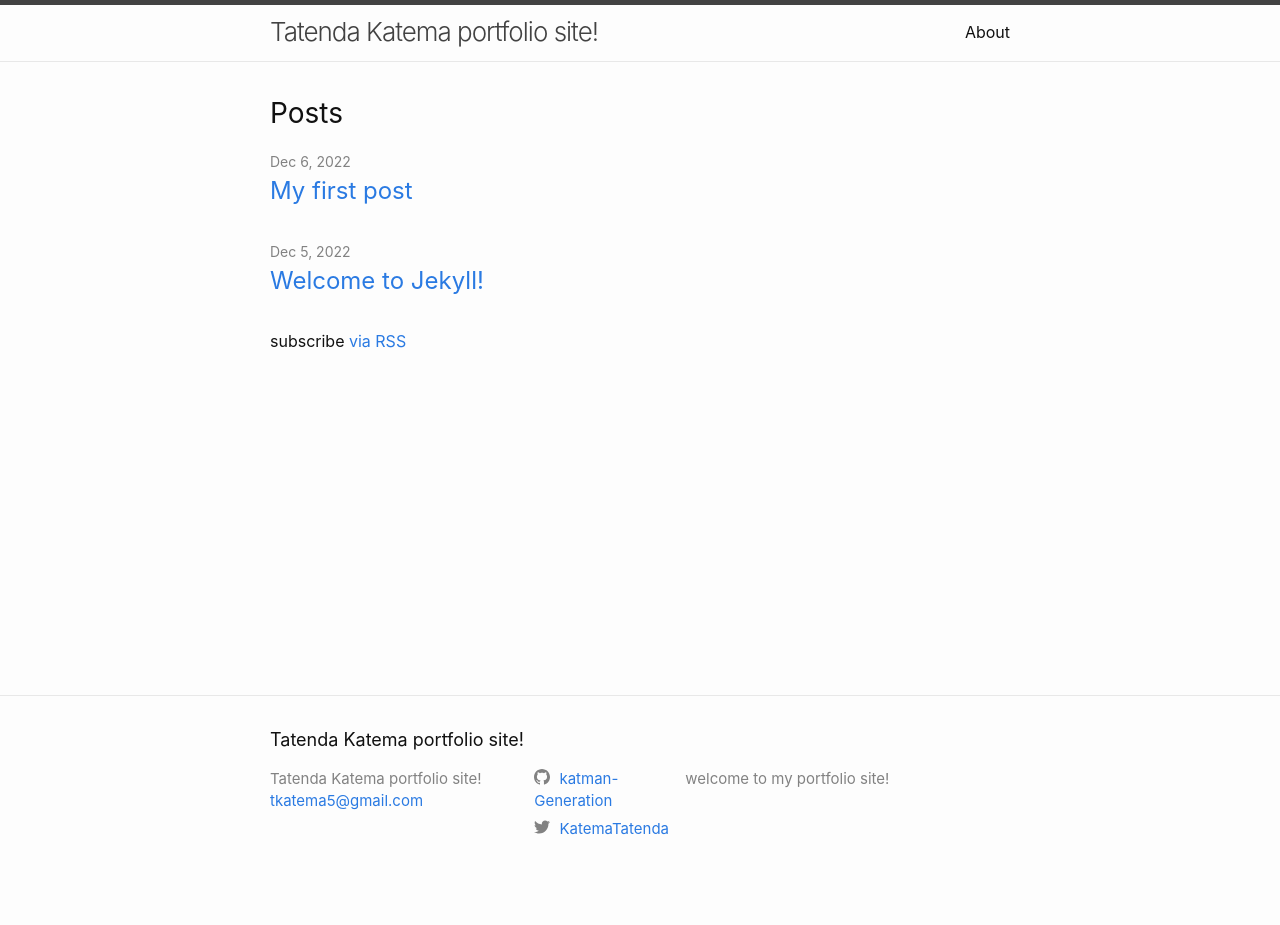
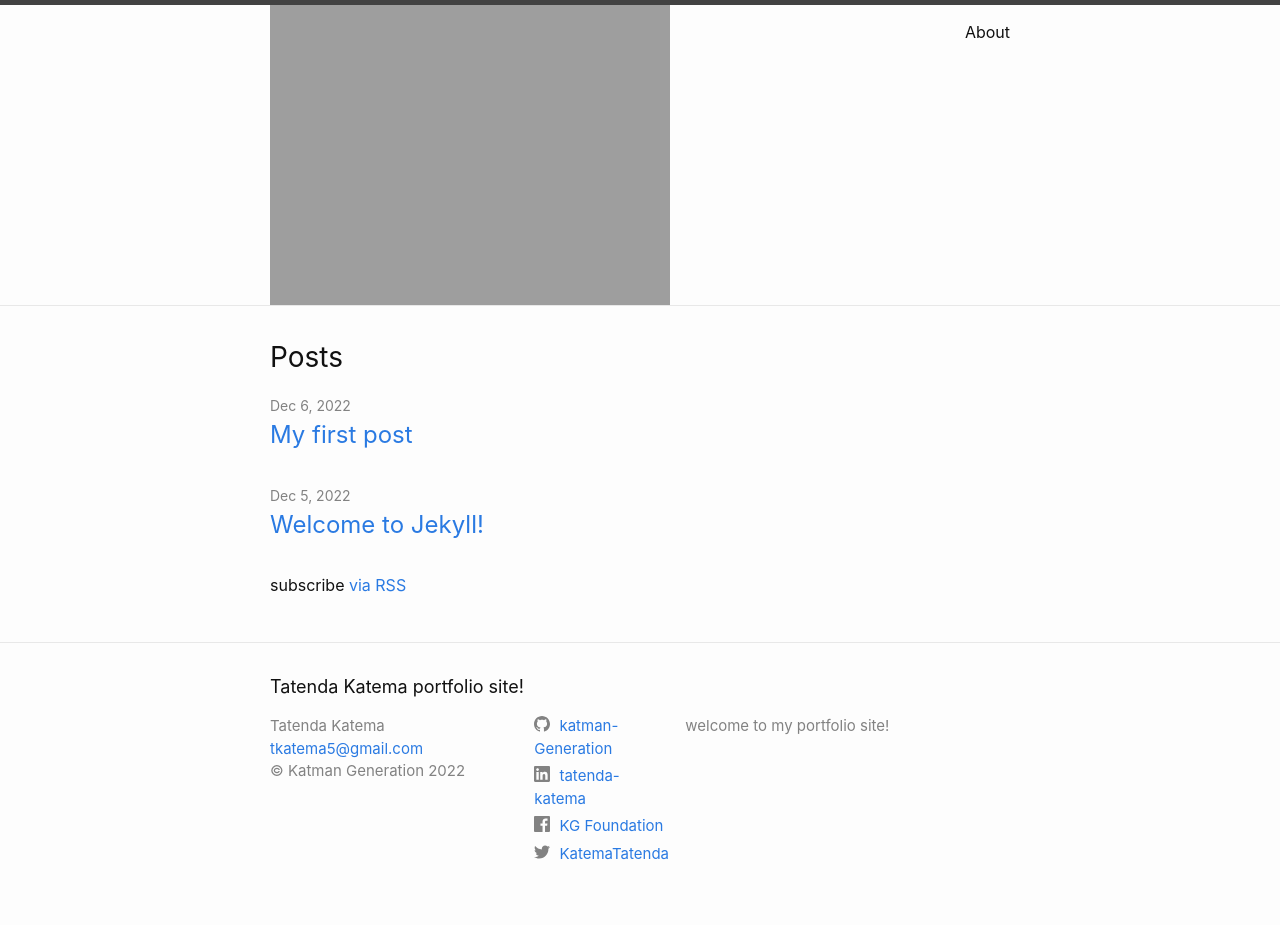
Before and after one commit to katman-Generation/my_blog, a Jekyll site: the page built from index.markdown, in a window 1280 px wide. Built offline with Jekyll 4.4.1, drawn with Linux system fonts in a browser that asks for light colours; before the commit the page ends 900 px from its top, so only the background shows below that.

Commit message:
completed all branding activities

```diff
--- a/_config.yml
+++ b/_config.yml
@@ -27,6 +27,21 @@ url: "https://katman-generation.github.io" # the base hostname & protocol for yo
 twitter_username: KatemaTatenda
 github_username:  katman-Generation
 
+# Fields minima uses, but are not defaulted with the jekyll new command.
+# Author is the default for post, the Atom feed, and i used in the footer
+
+author: Tatenda Katema
+linkedin_username: tatenda-katema
+facebook_username: KG Foundation
+
+#copyright: company name, Inc.
+copyright: "Katman Generation"
+
+# title-logo is a neew field that, when used, displays a logo
+# instead of custom text. Ideally, image is 50px high and takes up
+#minimal horizontal space. Tested with a new root "images" folder e,g:
+title-logo: /images/portfolio-title-logo,png
+
 # Build settings
 # renoved minima theme as it is now a regular theme.
 # theme: minima
--- a/_includes/footer.html
+++ b/_includes/footer.html
@@ -18,6 +18,9 @@
             {%- if site.email -%}
             <li><a class="u-email" href="mailto:{{ site.email }}">{{ site.email }}</a></li>
             {%- endif -%}
+            {%- if site.copyright -%}
+            <li>&copy; {{site.copyright }} {{ 'now' | date: "%Y" }}</li>
+            {%- endif -%}
         </ul>
       </div>
 
--- a/_includes/header.html
+++ b/_includes/header.html
@@ -3,8 +3,18 @@
   <div class="wrapper">
     {%- assign default_paths = site.pages | map: "path" -%}
     {%- assign page_paths = site.header_pages | default: default_paths -%}
-    <a class="site-title" rel="author" href="{{ "/" | relative_url }}">{{ site.title | escape }}</a>
-
+    <!--
+      original title display code from the minima theme.
+      <a class="site-title" rel="author" href="{{ "/" | relative_url }}">{{ site.title | escape }}</a>
+    -->
+    <!-- Custom: add title or title-logo-->
+    <a class="site-title" rel="author" href="{{ "/" | relative+url }}">
+      {%- if site.title-logo -%}
+        <img src="{{ site.title-logo | reletive_url }}" alt="{{ site.title | escape }}"></img>
+        {%- else -%}
+          {{ site.title | escape }}
+      {%- endif -%}
+    </a>
     {%- if page_paths -%}
       <nav class="site-nav">
         <input type="checkbox" id="nav-trigger" class="nav-trigger" />
--- a/_includes/social.html
+++ b/_includes/social.html
@@ -1,10 +1,10 @@
 <ul class="social-media-list">
+  {%- if site.github_username -%}<li><a href="https://github.com/{{ site.github_username| cgi_escape | escape }}"><svg class="svg-icon"><use xlink:href="{{ '/assets/minima-social-icons.svg#github' | relative_url }}"></use></svg> <span class="username">{{ site.github_username| escape }}</span></a></li>{%- endif -%}
+  {%- if site.linkedin_username -%}<li><a href="https://www.linkedin.com/in/{{ site.linkedin_username| cgi_escape | escape }}"><svg class="svg-icon"><use xlink:href="{{ '/assets/minima-social-icons.svg#linkedin' | relative_url }}"></use></svg> <span class="username">{{ site.linkedin_username| escape }}</span></a></li>{%- endif -%}
   {%- if site.dribbble_username -%}<li><a href="https://dribbble.com/{{ site.dribbble_username| cgi_escape | escape }}"><svg class="svg-icon"><use xlink:href="{{ '/assets/minima-social-icons.svg#dribbble' | relative_url }}"></use></svg> <span class="username">{{ site.dribbble_username| escape }}</span></a></li>{%- endif -%}
   {%- if site.facebook_username -%}<li><a href="https://www.facebook.com/{{ site.facebook_username| cgi_escape | escape }}"><svg class="svg-icon"><use xlink:href="{{ '/assets/minima-social-icons.svg#facebook' | relative_url }}"></use></svg> <span class="username">{{ site.facebook_username| escape }}</span></a></li>{%- endif -%}
   {%- if site.flickr_username -%}<li><a href="https://www.flickr.com/photos/{{ site.flickr_username| cgi_escape | escape }}"><svg class="svg-icon"><use xlink:href="{{ '/assets/minima-social-icons.svg#flickr' | relative_url }}"></use></svg> <span class="username">{{ site.flickr_username| escape }}</span></a></li>{%- endif -%}
-  {%- if site.github_username -%}<li><a href="https://github.com/{{ site.github_username| cgi_escape | escape }}"><svg class="svg-icon"><use xlink:href="{{ '/assets/minima-social-icons.svg#github' | relative_url }}"></use></svg> <span class="username">{{ site.github_username| escape }}</span></a></li>{%- endif -%}
   {%- if site.instagram_username -%}<li><a href="https://instagram.com/{{ site.instagram_username| cgi_escape | escape }}"><svg class="svg-icon"><use xlink:href="{{ '/assets/minima-social-icons.svg#instagram' | relative_url }}"></use></svg> <span class="username">{{ site.instagram_username| escape }}</span></a></li>{%- endif -%}
-  {%- if site.linkedin_username -%}<li><a href="https://www.linkedin.com/in/{{ site.linkedin_username| cgi_escape | escape }}"><svg class="svg-icon"><use xlink:href="{{ '/assets/minima-social-icons.svg#linkedin' | relative_url }}"></use></svg> <span class="username">{{ site.linkedin_username| escape }}</span></a></li>{%- endif -%}
   {%- if site.pinterest_username -%}<li><a href="https://www.pinterest.com/{{ site.pinterest_username| cgi_escape | escape }}"><svg class="svg-icon"><use xlink:href="{{ '/assets/minima-social-icons.svg#pinterest' | relative_url }}"></use></svg> <span class="username">{{ site.pinterest_username| escape }}</span></a></li>{%- endif -%}
   {%- for mst in site.mastodon -%}{%- if mst.username and mst.instance -%}<li><a href="https://{{ mst.instance| cgi_escape | escape}}/@{{mst.username}}"><svg class="svg-icon"><use xlink:href="{{ '/assets/minima-social-icons.svg#mastodon' | relative_url }}"></use></svg> <span class="username">{{ mst.username|escape }}</span></a></li>{%- endif -%}{%- endfor -%}
   {%- if site.twitter_username -%}<li><a href="https://www.twitter.com/{{ site.twitter_username| cgi_escape | escape }}"><svg class="svg-icon"><use xlink:href="{{ '/assets/minima-social-icons.svg#twitter' | relative_url }}"></use></svg> <span class="username">{{ site.twitter_username| escape }}</span></a></li>{%- endif -%}
```
Also changed, not shown: images/portfolio-title-logo.png (added).
